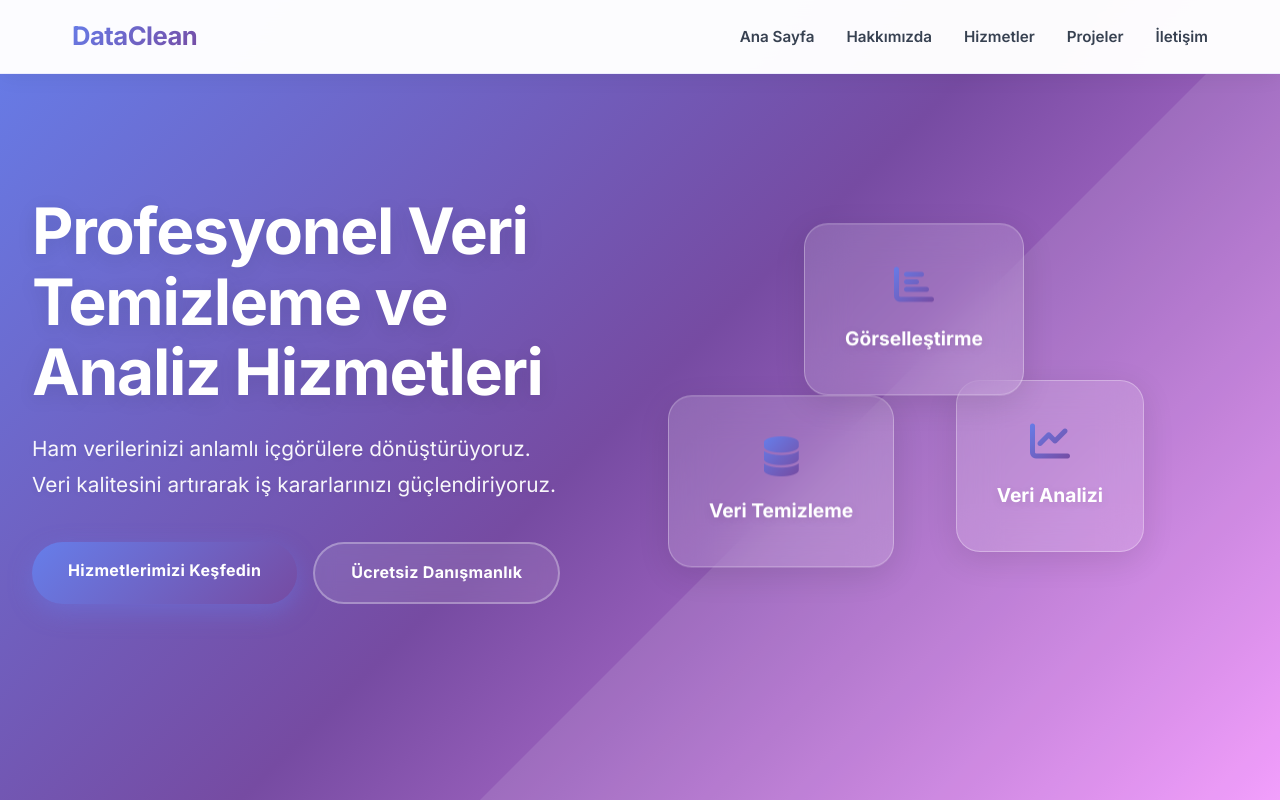
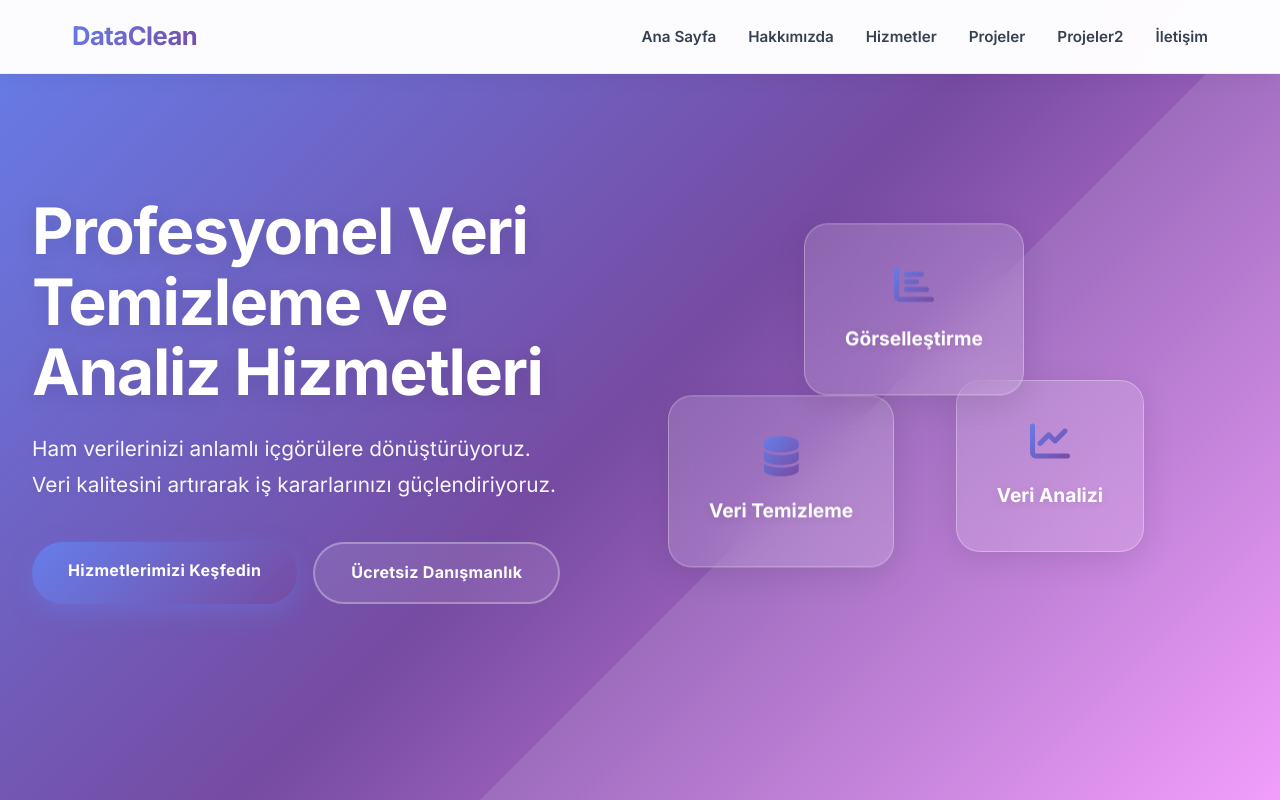
Before and after one commit to dataclean-tr/dataclean-tr.githup.io, a plain HTML site: page index.html in a window 1280 px wide. Shown: the top 800 px of the page. Drawn offline with Linux system fonts and the light colour scheme.

Commit message:
proje2 eklendi

```diff
--- a/index.html
+++ b/index.html
@@ -20,6 +20,7 @@
                 <li><a href="#about" class="nav-link">Hakkımızda</a></li>
                 <li><a href="#services" class="nav-link">Hizmetler</a></li>
                 <li><a href="#twitter-user" class="nav-link">Projeler</a></li>
+                <li><a href="#twitter-user" class="nav-link">Projeler2</a></li>
 
                 <li><a href="#contact" class="nav-link">İletişim</a></li>
             </ul>
```
